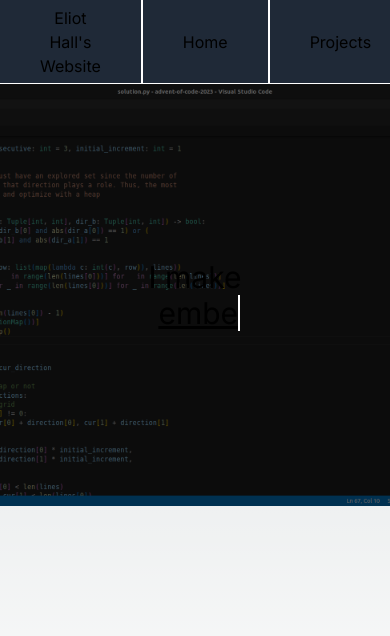
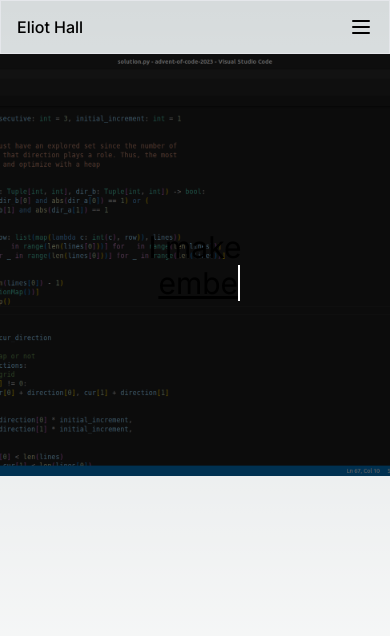
Before and after one commit to chrehall68/chrehall68.github.io, a Next.js app: page / in a window 390 px wide. Shown: the top 636 px of the page. Built offline with nearby package versions, Linux system fonts and the light colour scheme.

Commit message:
navbar restyling with material tailwind

```diff
--- a/app/about/page.tsx
+++ b/app/about/page.tsx
@@ -1,8 +1,9 @@
-import { NavBar } from "@/components/NavBar";
+'use client'
+import { NavbarDefault } from "@/components/NavBar";
 
 export default function About() {
     return <main className="h-screen overflow-y-scroll overflow-x-hidden">
-        {NavBar()}
+        {NavbarDefault()}
         <h1>About Me</h1>
         <p>This is a super detailed description of me. Wooh! I love details! Ideally there would
             be several paragraphs, each with an accompanying image in a style something like below:
--- a/app/page.tsx
+++ b/app/page.tsx
@@ -1,5 +1,5 @@
 'use client'
-import { NavBar } from "@/components/NavBar";
+import { NavbarDefault } from "@/components/NavBar";
 import { useEffect, useState } from "react";
 
 function UnderlinedTypeAnimation(prefix: string, items: string[], lettersPerMin: number = 500, waitMS: number = 1100, blinkMS: number = 530, blink: boolean = true) {
@@ -80,7 +80,7 @@
 
 export default function Home() {
   return <main className="h-screen overflow-y-scroll overflow-x-hidden">
-    {NavBar()}
+    {NavbarDefault()}
     {UnderlinedTypeAnimation("I make ", ["embedded firmware", "applications", "CLI scripts", "artificial intelligence", "tomorrow's software"])}
   </main>
 }
--- a/app/projects/page.tsx
+++ b/app/projects/page.tsx
@@ -1,8 +1,9 @@
-import { NavBar } from "@/components/NavBar";
+'use client'
+import { NavbarDefault } from "@/components/NavBar";
 
 export default function Projects() {
     return <main className="h-screen overflow-y-scroll overflow-x-hidden">
-        {NavBar()}
+        {NavbarDefault()}
         <p>Coming Soon!</p>
     </main>
 }
--- a/components/NavBar.tsx
+++ b/components/NavBar.tsx
@@ -1,13 +1,116 @@
+import React from "react";
+import {
+    Navbar,
+    Typography,
+    IconButton,
+    Collapse,
+} from "@material-tailwind/react";
+import { HomeIcon, QuestionMarkCircleIcon, DocumentIcon } from "@heroicons/react/16/solid";
 import Link from "next/link";
 
-export function NavBar() {
-    return <div className="flex flex-inline items-center text-center w-full h-[10%] bg-gray-800 border-b border-white">
-        <Link href="/" className="p-10">Eliot Hall&apos;s Website</Link>
-        <span className="border-white border h-full"></span>
-        <Link href="/" className="p-10">Home</Link>
-        <span className="border-white border h-full"></span>
-        <Link href="/projects" className="p-10">Projects</Link>
-        <span className="border-white border h-full"></span>
-        <Link href="/about" className="p-10">About</Link>
-    </div>
+export function NavbarDefault() {
+    const [openNav, setOpenNav] = React.useState(false);
+
+    React.useEffect(() => {
+        window.addEventListener(
+            "resize",
+            () => window.innerWidth >= 960 && setOpenNav(false),
+        );
+        return () => window.removeEventListener("resize", () => window.innerWidth >= 960 && setOpenNav(false));
+    }, []);
+
+    const navList = (
+        <ul className="mt-2 mb-4 flex flex-col gap-2 lg:mb-0 lg:mt-0 lg:flex-row lg:items-center lg:gap-6">
+            <Typography
+                as="li"
+                variant="small"
+                color="blue-gray"
+                className="flex items-center gap-x-2 p-1 font-medium"
+            >
+                <HomeIcon className="h-6 w-6" />
+                <Link href="/" className="flex items-center">
+                    Home
+                </Link>
+            </Typography>
+            <Typography
+                as="li"
+                variant="small"
+                color="blue-gray"
+                className="flex items-center gap-x-2 p-1 font-medium"
+            >
+                <QuestionMarkCircleIcon className="h-6 w-6" />
+                <Link href="/about" className="flex items-center">
+                    About
+                </Link>
+            </Typography>
+            <Typography
+                as="li"
+                variant="small"
+                color="blue-gray"
+                className="flex items-center gap-x-2 p-1 font-medium"
+            >
+                <DocumentIcon className="h-6 w-6" />
+                <Link href="/projects" className="flex items-center">
+                    Projects
+                </Link>
+            </Typography>
+        </ul>
+    );
+
+    return (
+        <Navbar className="mx-auto max-w-screen-xl px-4 py-2 lg:px-8 lg:py-4">
+            <div className="container mx-auto flex items-center justify-between text-blue-gray-900">
+                <Typography
+                    as="a"
+                    href="#"
+                    className="mr-4 cursor-pointer py-1.5 font-medium"
+                >
+                    Eliot Hall
+                </Typography>
+                <div className="hidden lg:block">{navList}</div>
+                <IconButton
+                    variant="text"
+                    className="ml-auto h-6 w-6 text-inherit hover:bg-transparent focus:bg-transparent active:bg-transparent lg:hidden"
+                    ripple={false}
+                    onClick={() => setOpenNav(!openNav)}
+                >
+                    {openNav ? (
+                        <svg
+                            xmlns="http://www.w3.org/2000/svg"
+                            fill="none"
+                            className="h-6 w-6"
+                            viewBox="0 0 24 24"
+                            stroke="currentColor"
+                            strokeWidth={2}
+                        >
+                            <path
+                                strokeLinecap="round"
+                                strokeLinejoin="round"
+                                d="M6 18L18 6M6 6l12 12"
+                            />
+                        </svg>
+                    ) : (
+                        <svg
+                            xmlns="http://www.w3.org/2000/svg"
+                            className="h-6 w-6"
+                            fill="none"
+                            stroke="currentColor"
+                            strokeWidth={2}
+                        >
+                            <path
+                                strokeLinecap="round"
+                                strokeLinejoin="round"
+                                d="M4 6h16M4 12h16M4 18h16"
+                            />
+                        </svg>
+                    )}
+                </IconButton>
+            </div>
+            <Collapse open={openNav}>
+                <div className="container mx-auto">
+                    {navList}
+                </div>
+            </Collapse>
+        </Navbar>
+    );
 }
--- a/package.json
+++ b/package.json
@@ -9,6 +9,8 @@
     "lint": "next lint"
   },
   "dependencies": {
+    "@heroicons/react": "^2.1.1",
+    "@material-tailwind/react": "^2.1.8",
     "next": "14.0.3",
     "react": "^18",
     "react-dom": "^18"
```
Also changed, not shown: 1 other file (tests, documents, lock files or other folders).
